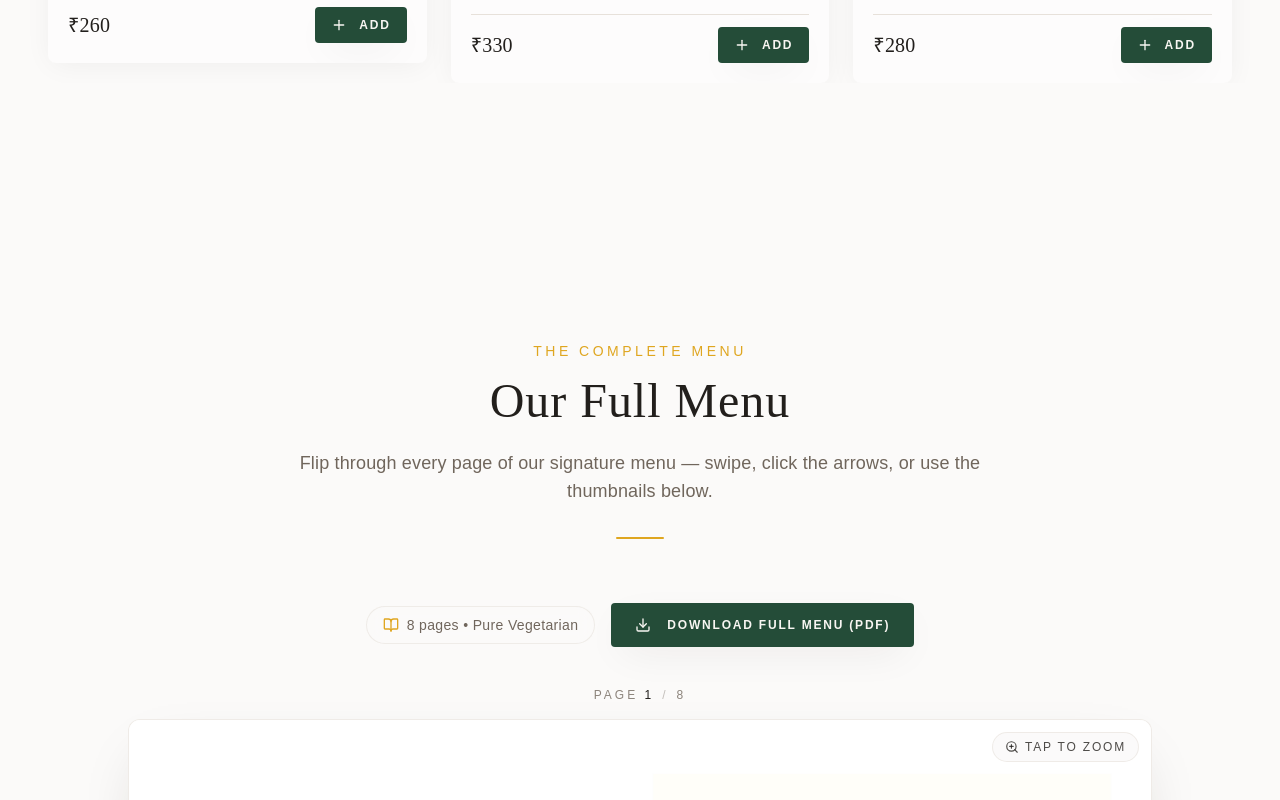
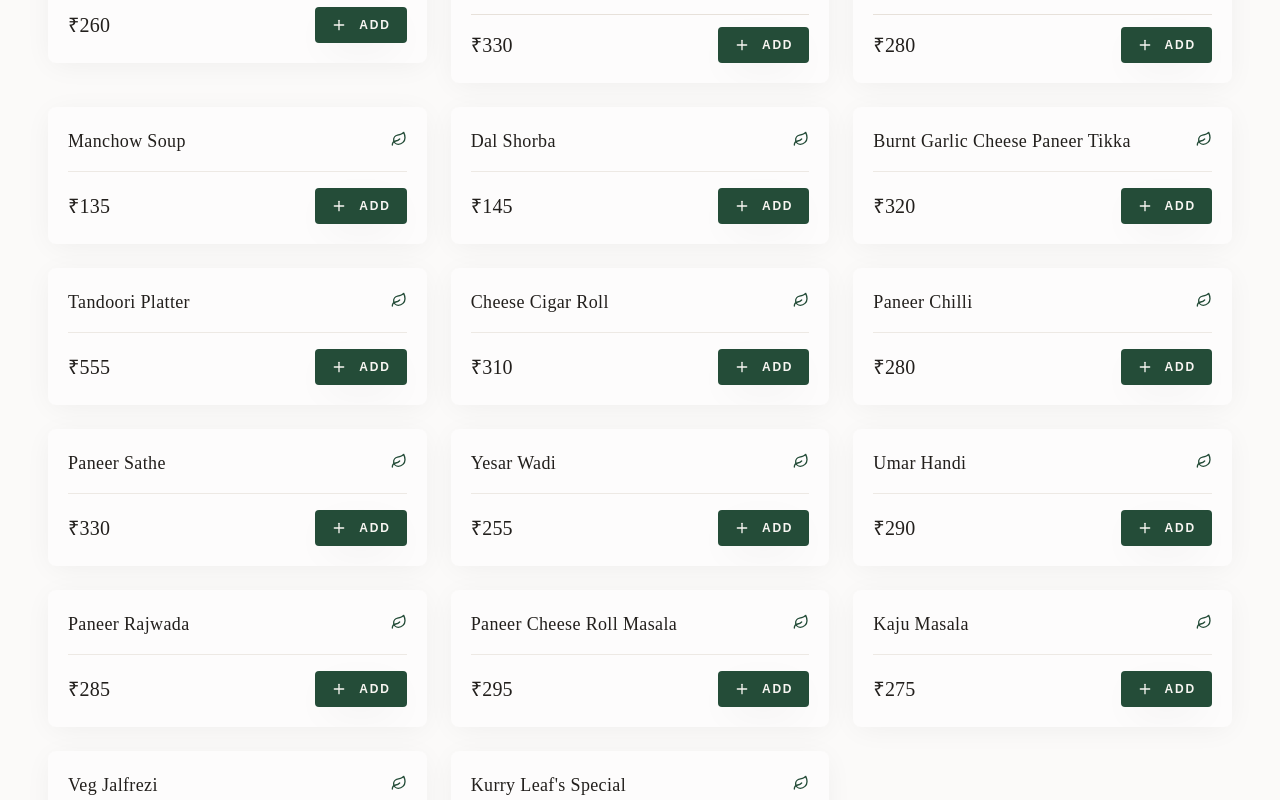
Before and after one commit to Dinesh-762/Kurry-Leaf, a React (Create React App) app in the folder frontend/: page / in a window 1280 px wide. Shown: the part 3540-4340 px from the top of the page. Built offline with nearby package versions, Linux system fonts and the light colour scheme.

Commit message:
auto-commit for 77566be2-931a-44e3-a0c1-0b1a791a6920

```diff
--- a/frontend/src/data/menuData.js
+++ b/frontend/src/data/menuData.js
@@ -86,6 +86,22 @@ export const menuItems = {
       image: 'https://customer-assets.emergentagent.com/job_ac65c625-03b2-4167-85de-6caf2daabc02/artifacts/c04h7ml7_sig%203%20.jpeg',
       isChefSpecial: true,
     },
+
+    // ----- Chef's Specials (text-only, no photos yet) -----
+    { id: 51, name: 'Manchow Soup',                    price: 135 },
+    { id: 52, name: 'Dal Shorba',                      price: 145 },
+    { id: 53, name: 'Burnt Garlic Cheese Paneer Tikka', price: 320 },
+    { id: 54, name: 'Tandoori Platter',                price: 555 },
+    { id: 55, name: 'Cheese Cigar Roll',               price: 310 },
+    { id: 56, name: 'Paneer Chilli',                   price: 280 },
+    { id: 57, name: 'Paneer Sathe',                    price: 330 },
+    { id: 58, name: 'Yesar Wadi',                      price: 255 },
+    { id: 59, name: 'Umar Handi',                      price: 290 },
+    { id: 60, name: 'Paneer Rajwada',                  price: 285 },
+    { id: 61, name: 'Paneer Cheese Roll Masala',       price: 295 },
+    { id: 62, name: 'Kaju Masala',                     price: 275 },
+    { id: 63, name: 'Veg Jalfrezi',                    price: 260 },
+    { id: 64, name: "Kurry Leaf's Special",            price: 385 },
   ],
 
   // -------------------- STARTERS --------------------
```
